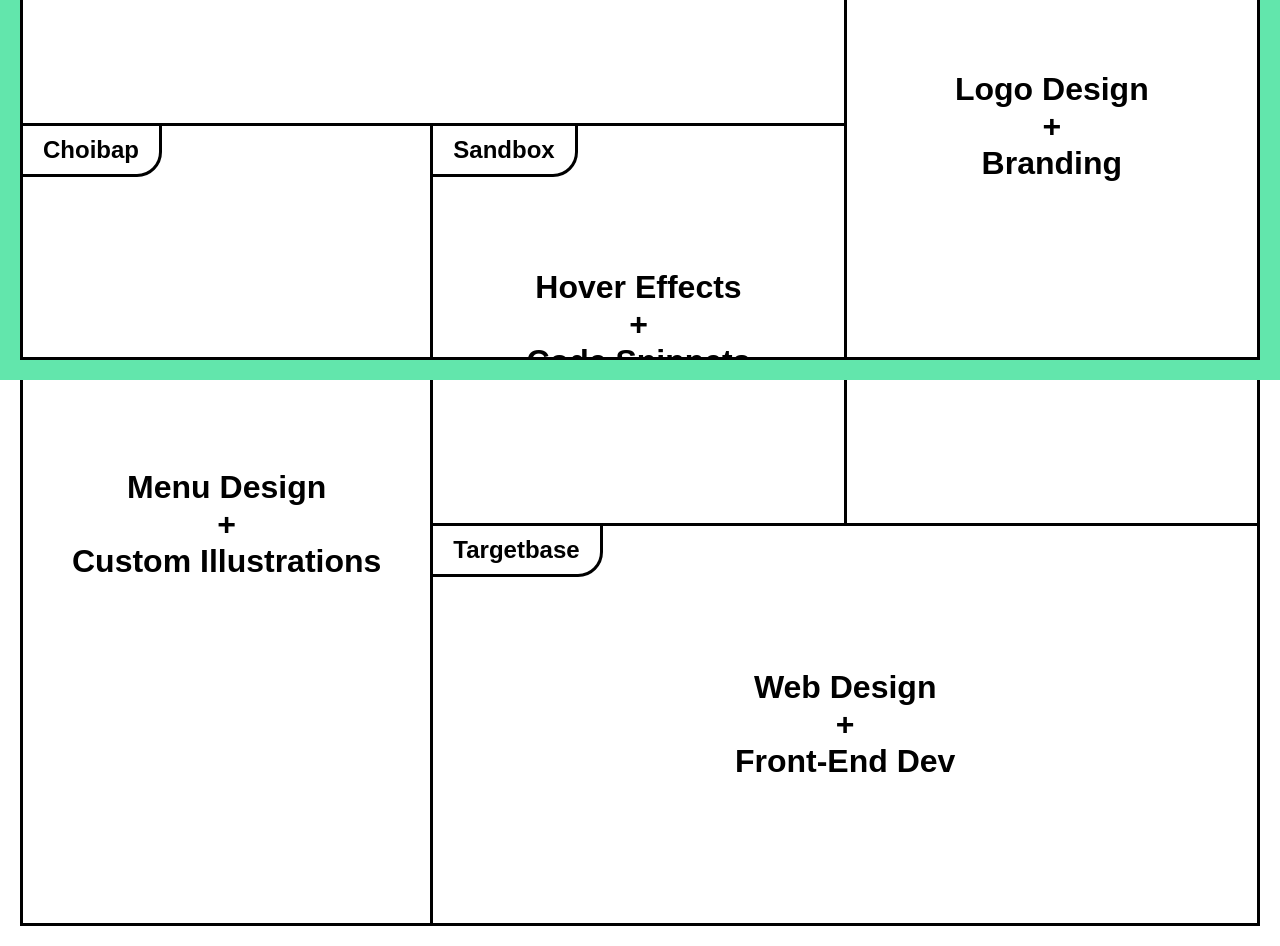
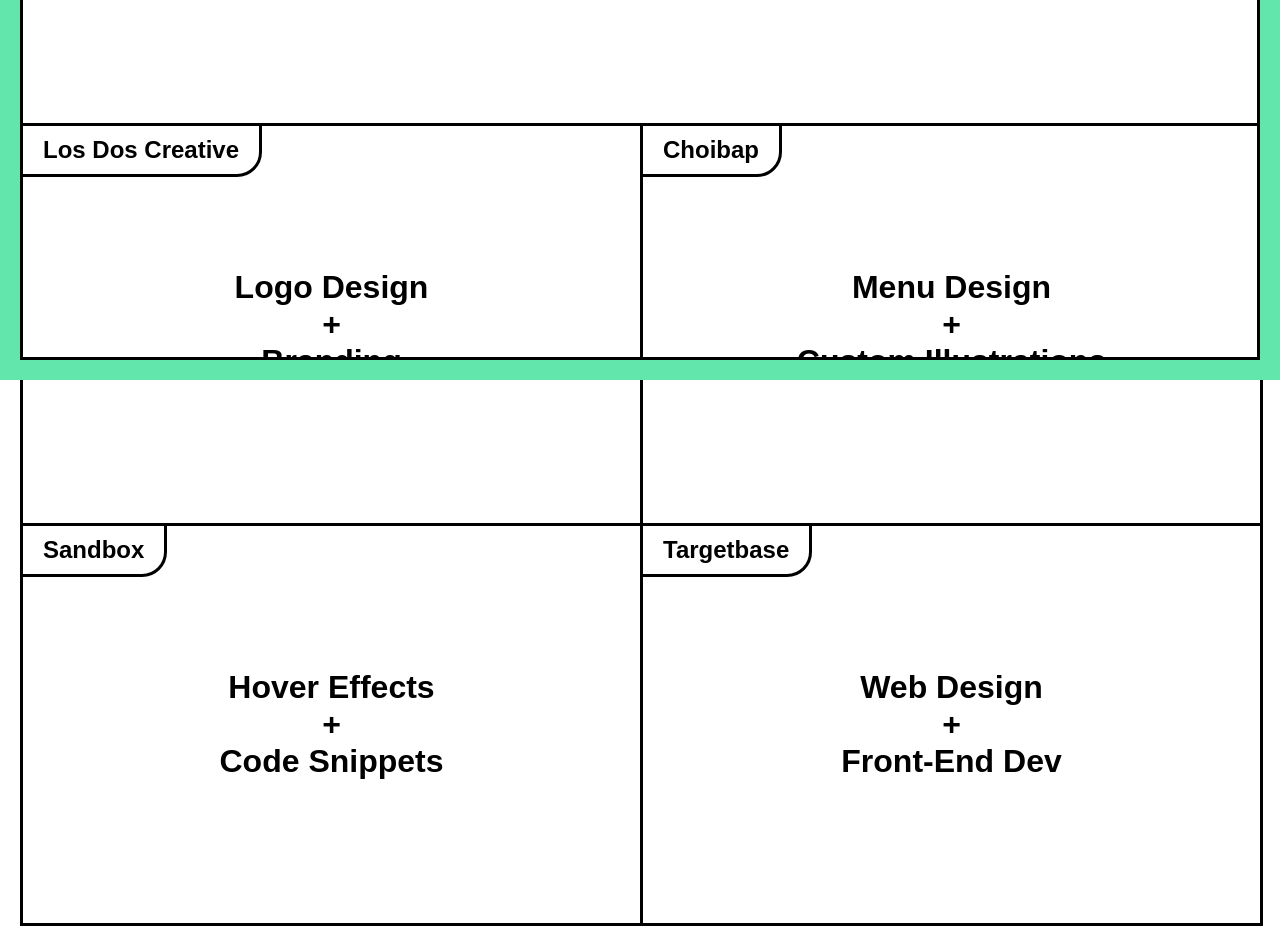
Before and after one commit to seandorr/portfolio, a React (Create React App) app: page / in a window 1280 px wide. Shown: the part 420-1366 px from the top of the page. Built offline with nearby package versions, Linux system fonts and the light colour scheme; a web font is replaced by a local one.

Commit message:
Fixing homepage CSS

```diff
--- a/src/styles/main.scss
+++ b/src/styles/main.scss
@@ -17,18 +17,31 @@
 
 .grid-container {
 	display: grid;
+	grid-template-columns: 100%;
+	grid-template-rows: 400px 400px 400px 400px 400px;
+	margin-bottom: 20px;
+
+	@include tablet {
+		grid-template-columns: 1fr 1fr;
+		grid-template-rows: 400px 400px 400px;
+	}
+
+	@include desktop {
 		grid-template-columns: 1fr 1fr 1fr;
 		grid-template-rows: 400px 400px 400px;
-	margin-bottom: 20px;
+	}
 
 	.grid-item {
+		margin: -3px -3px 0px 0px;
+		border: 3px solid $black;
+		background-color: $white;
 		display: flex;
 		align-items: center;
 		justify-content: center;
 		text-align: center;
-		border: 3px solid $black;
-		background-color: $white;
 		position: relative;
+		transition: 0.3s ease-in-out;
+		overflow: hidden;
 
 		img {
 			display: none;
@@ -52,16 +65,29 @@
 	}
 
 	#grid-item-1 {
+		grid-column: 1 / 2;
+		grid-row: 1 / 2;
+
+		@include tablet {
 			grid-column: 1 / 3;
 			grid-row: 1 / 2;
-		transition: 0.3s ease-in-out;
+		}
+
+		@include desktop {
+			grid-column: 1 / 3;
+			grid-row: 1 / 2;
+		}
 
 		#grid-project-1 {
 			width: 100%;
-			max-width: 500px;
+			max-width: 400px;
 			height: auto;
 			border-radius: 10px;
 			box-shadow: 0 0 8px 0 rgba(0, 0, 0, 0.5);
+
+			@include tablet {
+				max-width: 500px;
+			}
 		}
 	}
 
@@ -80,10 +106,18 @@
 	}
 
 	#grid-item-2 {
+		grid-column: 1 / 2;
+		grid-row: 2 / 3;
+
+		@include tablet {
+			grid-column: 1 / 2;
+			grid-row: 2 / 3;
+		}
+
+		@include desktop {
 			grid-column: 3 / 4;
 			grid-row: 1 / 3;
-		margin-left: -3px;
-		transition: 0.3s ease-in-out;
+		}
 
 		#grid-project-2 {
 			width: 100%;
@@ -108,13 +142,28 @@
 
 	#grid-item-3 {
 		grid-column: 1 / 2;
+		grid-row: 3 / 4;
+
+		@include tablet {
+			grid-column: 2 / 3;
+			grid-row: 2 / 3;
+		}
+
+		@include desktop {
+			grid-column: 1 / 2;
 			grid-row: 2 / 4;
-		margin-top: -3px;
+		}
 
 		#grid-project-3 {
 			width: 100%;
 			max-width: 350px;
 			height: auto;
+			margin-bottom: 350px;
+
+			@include desktop {
+				max-width: 350px;
+				margin-bottom: 0;
+			}
 		}
 	}
 
@@ -133,11 +182,18 @@
 	}
 
 	#grid-item-4 {
+		grid-column: 1 / 2;
+		grid-row: 4 / 5;
+
+		@include tablet {
+			grid-column: 1 / 2;
+			grid-row: 3 / 4;
+		}
+
+		@include desktop {
 			grid-column: 2 / 3;
 			grid-row: 2 / 3;
-		margin: -3px 0 0 -3px;
-		transition: 0.3s ease-in-out;
-		padding: 0 20px;
+		}
 
 		#grid-project-4 {
 			width: 100%;
@@ -161,18 +217,29 @@
 	}
 
 	#grid-item-5 {
+		grid-column: 1 / 2;
+		grid-row: 5 / 6;
+
+		@include tablet {
+			grid-column: 2 / 3;
+			grid-row: 3 / 4;
+		}
+
+		@include desktop {
 			grid-column: 2 / 4;
 			grid-row: 3 / 4;
-		margin: -3px 0 0 -3px;
-		transition: 0.3s ease-in-out;
-		padding: 0 20px;
+		}
 
 		#grid-project-5 {
 			width: 100%;
-			max-width: 500px;
+			max-width: 400px;
 			height: auto;
 			border-radius: 10px;
 			box-shadow: 0 0 8px 0 rgba(0, 0, 0, 0.5);
+
+			@include desktop {
+				max-width: 500px;
+			}
 		}
 	}
 
```
Lines whose indentation alone changed are shown as unchanged.
